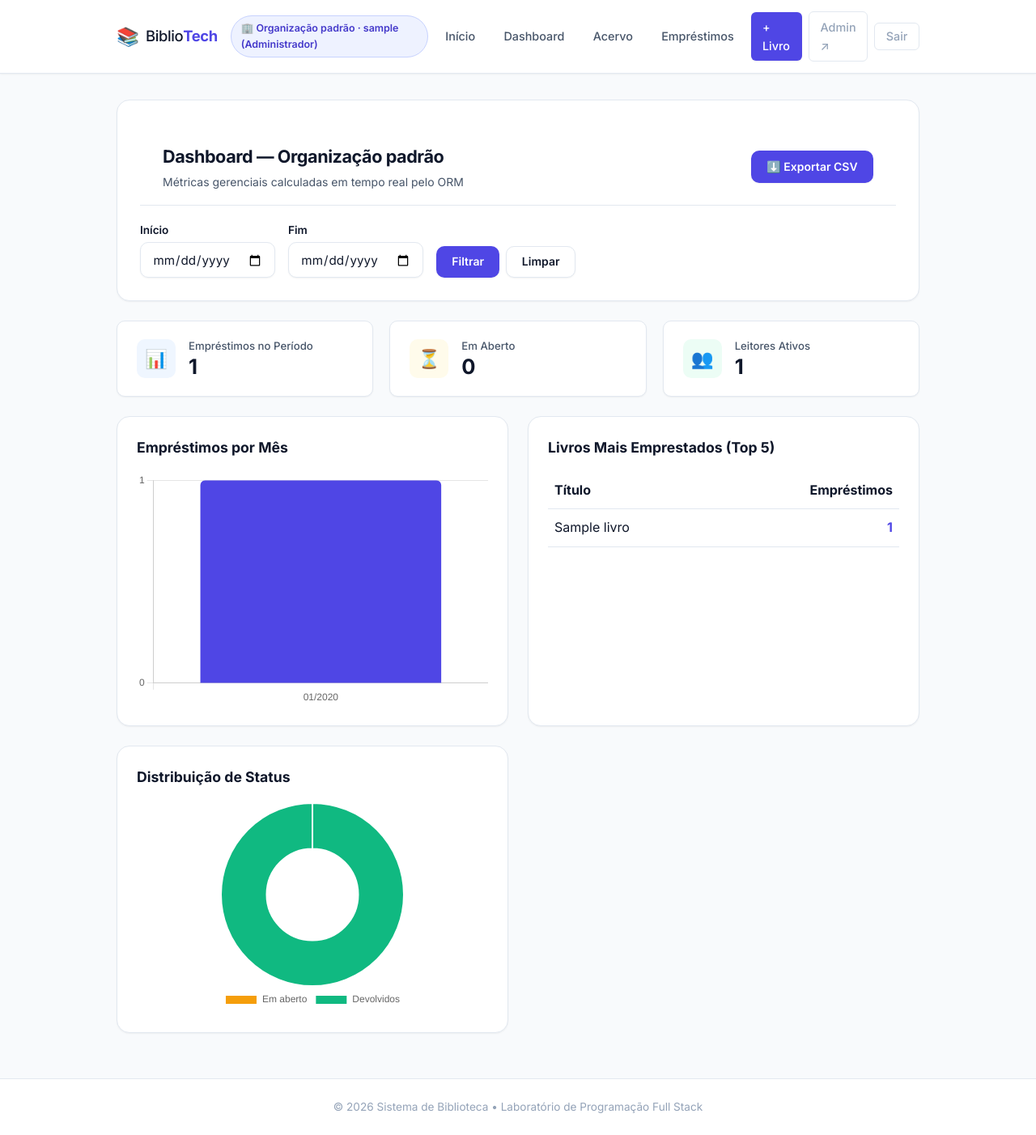
After one commit to DanielDaigo/Projeto_Fullstack_6P, a Django app: page /dashboard/ in a window 1280 px wide. The commit adds this page. Shown: the whole page at 81% size. Run offline with Django 5.2, Linux system fonts and the light colour scheme; a user stored in the database is signed in; data comes from the database, SQL or seed files in the repository; tables that the repository leaves empty hold one stand-in row (values such as "Sample post").

Commit message:
feat(dashboard): implementar dashboard com 4 metricas ORM, PeriodoForm, Chart.js e exportacao CSV

```diff
--- a/acervo/forms.py
+++ b/acervo/forms.py
@@ -1,6 +1,7 @@
 import datetime
 from django import forms
-from .models import Livro
+from .models import Livro, Leitor, Emprestimo
+
 
 class LivroForm(forms.ModelForm):
     class Meta:
@@ -42,3 +43,79 @@ class LivroForm(forms.ModelForm):
         if ano is not None and ano > ano_atual:
             raise forms.ValidationError("O ano de publicação não pode ser superior ao ano atual.")
         return ano
+
+
+class LeitorForm(forms.ModelForm):
+    class Meta:
+        model = Leitor
+        fields = ['nome', 'email']
+        labels = {
+            'nome': 'Nome Completo',
+            'email': 'E-mail',
+        }
+        widgets = {
+            'nome': forms.TextInput(attrs={'class': 'form-input', 'placeholder': 'Ex: Maria Silva'}),
+            'email': forms.EmailInput(attrs={'class': 'form-input', 'placeholder': 'maria@exemplo.com'}),
+        }
+
+
+class EmprestimoForm(forms.ModelForm):
+    class Meta:
+        model = Emprestimo
+        fields = ['livro', 'leitor', 'data_saida', 'devolvido_em']
+        labels = {
+            'livro': 'Livro',
+            'leitor': 'Leitor',
+            'data_saida': 'Data de Saída',
+            'devolvido_em': 'Data de Devolução (opcional)',
+        }
+        widgets = {
+            'livro': forms.Select(attrs={'class': 'form-select'}),
+            'leitor': forms.Select(attrs={'class': 'form-select'}),
+            'data_saida': forms.DateInput(attrs={'class': 'form-input', 'type': 'date'}),
+            'devolvido_em': forms.DateInput(attrs={'class': 'form-input', 'type': 'date'}),
+        }
+
+    def __init__(self, *args, org=None, **kwargs):
+        """
+        Isolamento de Selects em formulários (Aula 14):
+        Filtra os querysets de Livro e Leitor estritamente pela organização ativa.
+        """
+        super().__init__(*args, **kwargs)
+        if org is not None:
+            self.fields['livro'].queryset = Livro.objects.filter(organizacao=org).order_by('titulo')
+            self.fields['leitor'].queryset = Leitor.objects.filter(organizacao=org).order_by('nome')
+        else:
+            self.fields['livro'].queryset = Livro.objects.none()
+            self.fields['leitor'].queryset = Leitor.objects.none()
+
+
+class PeriodoForm(forms.Form):
+    """
+    Filtro por Período Validado (Aula 17):
+    Valida e converte datas da querystring (?inicio=YYYY-MM-DD&fim=YYYY-MM-DD),
+    evitando erros 500 caso o usuário passe valores malformados na URL.
+    """
+    inicio = forms.DateField(
+        required=False,
+        label='Início',
+        widget=forms.DateInput(attrs={'type': 'date', 'class': 'form-input'})
+    )
+    fim = forms.DateField(
+        required=False,
+        label='Fim',
+        widget=forms.DateInput(attrs={'type': 'date', 'class': 'form-input'})
+    )
+
+
+def filtrar_periodo(request, qs):
+    """
+    Aplica filtro de data_saida em um queryset de Emprestimo de forma segura via PeriodoForm.
+    """
+    form = PeriodoForm(request.GET)
+    if form.is_valid():
+        if form.cleaned_data.get('inicio'):
+            qs = qs.filter(data_saida__gte=form.cleaned_data['inicio'])
+        if form.cleaned_data.get('fim'):
+            qs = qs.filter(data_saida__lte=form.cleaned_data['fim'])
+    return qs
--- /dev/null
+++ b/acervo/static/acervo/js/dashboard.js
@@ -0,0 +1,66 @@
+(function () {
+  // 1. Gráfico de Série Temporal: Empréstimos por Mês (Chart.js - Barras)
+  const elMes = document.getElementById("dados-mes");
+  const canvasMes = document.getElementById("graf-mes");
+  if (elMes && canvasMes && typeof Chart !== "undefined") {
+    const dadosMes = JSON.parse(elMes.textContent);
+    if (dadosMes.length > 0) {
+      new Chart(canvasMes, {
+        type: "bar",
+        data: {
+          labels: dadosMes.map((d) => d.mes),
+          datasets: [
+            {
+              label: "Empréstimos",
+              data: dadosMes.map((d) => d.total),
+              backgroundColor: "#4f46e5",
+              borderRadius: 6,
+            },
+          ],
+        },
+        options: {
+          responsive: true,
+          plugins: {
+            legend: { display: false },
+          },
+          scales: {
+            y: {
+              beginAtZero: true,
+              ticks: { precision: 0 },
+            },
+          },
+        },
+      });
+    }
+  }
+
+  // 2. Gráfico de Distribuição: Empréstimos em Aberto vs Devolvidos (Chart.js - Rosca)
+  const elDist = document.getElementById("dados-distribuicao");
+  const canvasDist = document.getElementById("graf-distribuicao");
+  if (elDist && canvasDist && typeof Chart !== "undefined") {
+    const dadosDist = JSON.parse(elDist.textContent);
+    const soma = dadosDist.reduce((acc, item) => acc + item.total, 0);
+    if (soma > 0) {
+      new Chart(canvasDist, {
+        type: "doughnut",
+        data: {
+          labels: dadosDist.map((d) => d.status),
+          datasets: [
+            {
+              data: dadosDist.map((d) => d.total),
+              backgroundColor: ["#f59e0b", "#10b981"],
+              borderWidth: 2,
+              borderColor: "#ffffff",
+            },
+          ],
+        },
+        options: {
+          responsive: true,
+          plugins: {
+            legend: { position: "bottom" },
+          },
+        },
+      });
+    }
+  }
+})();
--- a/acervo/templates/acervo/base.html
+++ b/acervo/templates/acervo/base.html
@@ -28,7 +28,9 @@
             </span>
             {% endif %}
             <a href="{% url 'home' %}" class="nav-item">Início</a>
+            <a href="{% url 'dashboard' %}" class="nav-item">Dashboard</a>
             <a href="{% url 'lista' %}" class="nav-item">Acervo</a>
+            <a href="{% url 'lista_emprestimos' %}" class="nav-item">Empréstimos</a>
             <a href="{% url 'novo_livro' %}" class="nav-item nav-btn">+ Livro</a>
             {% if request.user.is_staff %}
             <a href="/admin/" target="_blank" class="nav-item nav-outline" title="Painel administrativo">Admin ↗</a>
--- /dev/null
+++ b/acervo/templates/acervo/dashboard.html
@@ -0,0 +1,117 @@
+{% extends 'acervo/base.html' %}
+{% load static %}
+
+{% block title %}Dashboard &bull; {{ organizacao.nome }}{% endblock %}
+
+{% block conteudo %}
+<div class="card" style="padding: 1.75rem; margin-bottom: 1.5rem;">
+    <div class="card-header" style="border-bottom: 1px solid var(--border); padding-bottom: 1rem; margin-bottom: 1.25rem; display: flex; justify-content: space-between; align-items: center; flex-wrap: wrap; gap: 1rem;">
+        <div>
+            <h1 style="margin-bottom: 0.25rem;">Dashboard &mdash; {{ organizacao.nome }}</h1>
+            <p class="card-subtitle">Métricas gerenciais calculadas em tempo real pelo ORM</p>
+        </div>
+        {% if mostra_series %}
+        <div>
+            <a href="{% url 'exportar_csv' %}{% if request.GET.urlencode %}?{{ request.GET.urlencode }}{% endif %}" class="btn btn-primary">
+                <span>⬇️ Exportar CSV</span>
+            </a>
+        </div>
+        {% endif %}
+    </div>
+
+    <!-- Filtro de Período Validado (PeriodoForm) -->
+    <form method="get" action="{% url 'dashboard' %}" style="display: flex; flex-wrap: wrap; align-items: flex-end; gap: 1rem;">
+        <div>
+            <label for="id_inicio" class="form-label" style="display: block; font-size: 0.85rem; font-weight: 600; margin-bottom: 0.25rem;">Início</label>
+            {{ form.inicio }}
+        </div>
+        <div>
+            <label for="id_fim" class="form-label" style="display: block; font-size: 0.85rem; font-weight: 600; margin-bottom: 0.25rem;">Fim</label>
+            {{ form.fim }}
+        </div>
+        <div style="display: flex; gap: 0.5rem;">
+            <button type="submit" class="btn btn-primary">Filtrar</button>
+            <a href="{% url 'dashboard' %}" class="btn btn-secondary">Limpar</a>
+        </div>
+    </form>
+</div>
+
+<!-- 1. Cartões KPI (aggregate + Count com filter) -->
+<div class="stats-grid" style="margin-bottom: 1.5rem;">
+    <div class="stat-card">
+        <div class="stat-icon icon-blue">📊</div>
+        <div class="stat-info">
+            <span class="stat-label">Empréstimos no Período</span>
+            <span class="stat-value">{{ kpis.total }}</span>
+        </div>
+    </div>
+    <div class="stat-card">
+        <div class="stat-icon icon-amber">⏳</div>
+        <div class="stat-info">
+            <span class="stat-label">Em Aberto</span>
+            <span class="stat-value">{{ kpis.abertos }}</span>
+        </div>
+    </div>
+    <div class="stat-card">
+        <div class="stat-icon icon-green">👥</div>
+        <div class="stat-info">
+            <span class="stat-label">Leitores Ativos</span>
+            <span class="stat-value">{{ kpis.leitores }}</span>
+        </div>
+    </div>
+</div>
+
+<!-- 2. Gráficos e Ranking -->
+<div style="display: grid; grid-template-columns: repeat(auto-fit, minmax(320px, 1fr)); gap: 1.5rem; margin-bottom: 1.5rem;">
+    {% if mostra_series %}
+    <div class="card" style="padding: 1.5rem;">
+        <h2 style="font-size: 1.1rem; margin-bottom: 1rem;">Empréstimos por Mês</h2>
+        {% if por_mes %}
+            {{ por_mes|json_script:"dados-mes" }}
+            <canvas id="graf-mes" height="200"></canvas>
+        {% else %}
+            <p style="color: var(--text-muted); text-align: center; padding: 2rem 0;">Sem dados no período selecionado.</p>
+        {% endif %}
+    </div>
+    {% endif %}
+
+    <div class="card" style="padding: 1.5rem;">
+        <h2 style="font-size: 1.1rem; margin-bottom: 1rem;">Livros Mais Emprestados (Top 5)</h2>
+        <table class="data-table" style="width: 100%; border-collapse: collapse;">
+            <thead>
+                <tr>
+                    <th style="text-align: left; padding: 0.6rem 0.5rem; border-bottom: 1px solid var(--border);">Título</th>
+                    <th style="text-align: right; padding: 0.6rem 0.5rem; border-bottom: 1px solid var(--border);">Empréstimos</th>
+                </tr>
+            </thead>
+            <tbody>
+                {% for item in ranking %}
+                <tr>
+                    <td style="padding: 0.65rem 0.5rem; border-bottom: 1px solid var(--border);">{{ item.livro__titulo }}</td>
+                    <td style="padding: 0.65rem 0.5rem; border-bottom: 1px solid var(--border); text-align: right; font-weight: 700; color: var(--brand-indigo);">{{ item.total }}</td>
+                </tr>
+                {% empty %}
+                <tr>
+                    <td colspan="2" style="padding: 1.5rem 0.5rem; text-align: center; color: var(--text-muted);">Sem dados no período.</td>
+                </tr>
+                {% endfor %}
+            </tbody>
+        </table>
+    </div>
+
+    <div class="card" style="padding: 1.5rem;">
+        <h2 style="font-size: 1.1rem; margin-bottom: 1rem;">Distribuição de Status</h2>
+        {% if kpis.total > 0 %}
+            {{ distribuicao|json_script:"dados-distribuicao" }}
+            <div style="max-width: 260px; margin: 0 auto;">
+                <canvas id="graf-distribuicao"></canvas>
+            </div>
+        {% else %}
+            <p style="color: var(--text-muted); text-align: center; padding: 2rem 0;">Sem empréstimos registrados no período.</p>
+        {% endif %}
+    </div>
+</div>
+
+<script src="https://cdn.jsdelivr.net/npm/chart.js"></script>
+<script src="{% static 'acervo/js/dashboard.js' %}"></script>
+{% endblock %}
--- a/acervo/urls.py
+++ b/acervo/urls.py
@@ -3,6 +3,10 @@ from . import views
 
 urlpatterns = [
     path('', views.home, name='home'),
+    path('dashboard/', views.dashboard, name='dashboard'),
+    path('dashboard/exportar-csv/', views.exportar_csv, name='exportar_csv'),
+    path('emprestimos/', views.lista_emprestimos, name='lista_emprestimos'),
+    path('emprestimos/novo/', views.novo_emprestimo, name='novo_emprestimo'),
     path('livros/', views.lista_livros, name='lista'),
     path('livros/novo/', views.novo_livro, name='novo_livro'),
     path('livros/<int:pk>/editar/', views.editar_livro, name='editar_livro'),
--- a/acervo/views.py
+++ b/acervo/views.py
@@ -1,10 +1,15 @@
+import csv
 from django.shortcuts import render, redirect, get_object_or_404
 from django.contrib import messages
 from django.contrib.auth.decorators import login_required
 from django.core.exceptions import PermissionDenied
-from django.db.models import Q
-from .models import Livro
-from .forms import LivroForm
+from django.db.models import Count, Q
+from django.http import HttpResponse
+from core.decorators import papel_requerido
+from .models import Livro, Emprestimo
+from .forms import LivroForm, EmprestimoForm, PeriodoForm
+from .dashboard import base_emprestimos, calcular_metricas_dashboard
+
 
 def org_atual(request):
     """
@@ -15,11 +20,27 @@ def org_atual(request):
         raise PermissionDenied("O usuário conectado não possui um Perfil vinculado a uma Organização.")
     return request.user.perfil.organizacao
 
+
+def _sanitizar_celula_csv(valor):
+    """
+    Proteção contra CSV Formula Injection (Aula 17, Slide 34):
+    Prefixa com apóstrofo valores textuais que comecem com =, +, - ou @.
+    """
+    texto = str(valor) if valor is not None else ''
+    if texto and texto[0] in ('=', '+', '-', '@'):
+        return f"'{texto}"
+    return texto
+
+
 @login_required
 def home(request):
     org = org_atual(request)
-    total_livros = Livro.objects.filter(organizacao=org).count()
-    livros_disponiveis = Livro.objects.filter(organizacao=org, disponivel=True).count()
+    resumo = Livro.objects.filter(organizacao=org).aggregate(
+        total=Count('id'),
+        disponiveis=Count('id', filter=Q(disponivel=True)),
+    )
+    total_livros = resumo['total']
+    livros_disponiveis = resumo['disponiveis']
     ultimos_livros = Livro.objects.filter(organizacao=org).order_by('-id')[:5]
     context = {
         'total_livros': total_livros,
@@ -29,6 +50,98 @@ def home(request):
         'organizacao': org,
     }
     return render(request, 'acervo/home.html', context)
+
+
+@login_required
+def dashboard(request):
+    """
+    Dashboard Gerencial (Aula 17):
+    - Base filtrada por organização e período validado (PeriodoForm)
+    - 4 métricas ORM: KPIs (aggregate), Ranking (values+annotate), Série Mensal (TruncMonth) e Distribuição
+    - Controle por papel: Administrador vê séries e exportação CSV; Operador vê KPIs e Ranking
+    """
+    org = org_atual(request)
+    mostra_series = request.user.perfil.eh_admin
+    metricas = calcular_metricas_dashboard(request, org, incluir_series=mostra_series)
+
+    contexto = {
+        **metricas,
+        'form': PeriodoForm(request.GET),
+        'mostra_series': mostra_series,
+        'organizacao': org,
+    }
+    return render(request, 'acervo/dashboard.html', contexto)
+
+
+@papel_requerido('admin')
+def exportar_csv(request):
+    """
+    Exportação de relatório em CSV (Aula 17):
+    - Restrito ao papel Administrador (@papel_requerido('admin'))
+    - Reutiliza exatamente a mesma base filtrada (organização + período)
+    - Usa select_related('livro', 'leitor') para evitar N+1
+    - Protege células contra CSV Formula Injection (= + - @)
+    """
+    org = org_atual(request)
+    qs = base_emprestimos(request, org).select_related('livro', 'leitor')
+
+    resp = HttpResponse(content_type='text/csv; charset=utf-8')
+    resp['Content-Disposition'] = 'attachment; filename="emprestimos.csv"'
+    resp.write('\ufeff')  # BOM UTF-8 para abertura correta de acentos no Excel
+
+    writer = csv.writer(resp)
+    writer.writerow(['Livro', 'Leitor', 'Saída', 'Devolvido em', 'Status'])
+    for e in qs:
+        status = 'Em aberto' if e.devolvido_em is None else 'Devolvido'
+        writer.writerow([
+            _sanitizar_celula_csv(e.livro.titulo),
+            _sanitizar_celula_csv(e.leitor.nome),
+            e.data_saida.strftime('%Y-%m-%d'),
+            e.devolvido_em.strftime('%Y-%m-%d') if e.devolvido_em else '',
+            status,
+        ])
+    return resp
+
+
+@login_required
+def lista_emprestimos(request):
+    """
+    Listagem de empréstimos da organização usando select_related('livro', 'leitor')
+    para evitar o problema N+1 (Aula 17, Slides 19-32).
+    """
+    org = org_atual(request)
+    emprestimos = (
+        Emprestimo.objects.filter(organizacao=org)
+        .select_related('livro', 'leitor')
+        .order_by('-data_saida', '-id')
+    )
+    return render(request, 'acervo/emprestimos_lista.html', {
+        'emprestimos': emprestimos,
+        'organizacao': org,
+    })
+
+
+@login_required
+def novo_emprestimo(request):
+    org = org_atual(request)
+    if request.method == 'POST':
+        form = EmprestimoForm(request.POST, org=org)
+        if form.is_valid():
+            emprestimo = form.save(commit=False)
+            emprestimo.organizacao = org
+            emprestimo.save()
+            messages.success(request, f'Empréstimo de "{emprestimo.livro.titulo}" registrado com sucesso!')
+            return redirect('lista_emprestimos')
+    else:
+        form = EmprestimoForm(org=org)
+
+    return render(request, 'acervo/form.html', {
+        'form': form,
+        'titulo_pagina': 'Registrar Novo Empréstimo',
+        'botao_texto': 'Salvar Empréstimo',
+        'organizacao': org,
+    })
+
 
 @login_required
 def lista_livros(request):
@@ -71,6 +184,7 @@ def lista_livros(request):
         }
     )
 
+
 @login_required
 def novo_livro(request):
     """
@@ -98,6 +212,7 @@ def novo_livro(request):
         'organizacao': org,
     })
 
+
 @login_required
 def editar_livro(request, pk):
     """
@@ -124,6 +239,7 @@ def editar_livro(request, pk):
         'organizacao': org,
     })
 
+
 @login_required
 def excluir_livro(request, pk):
     """
```
Also changed, not shown: acervo/dashboard.py (added, +76 -0 lines), acervo/templates/acervo/emprestimos_lista.html (added, +54 -0 lines).
